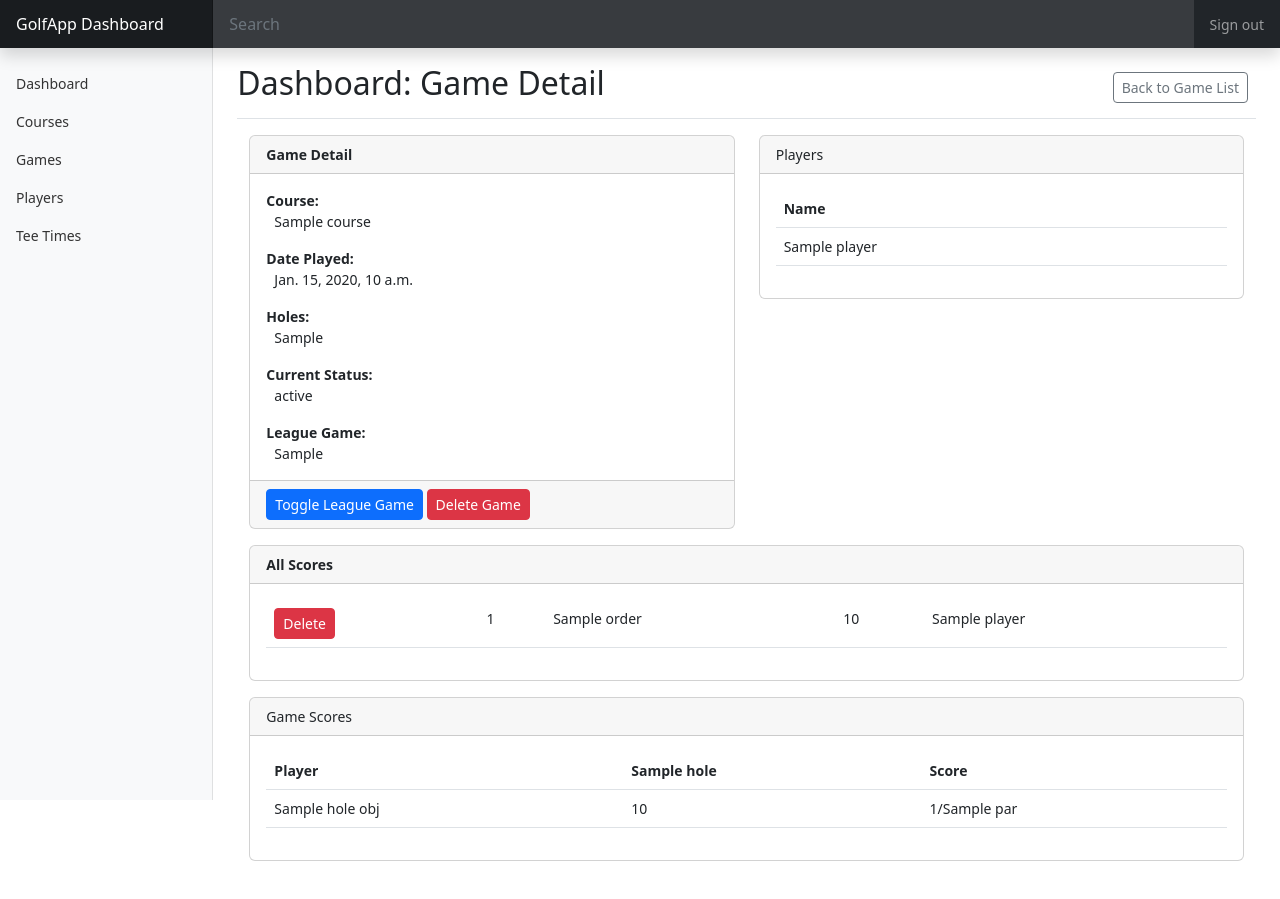
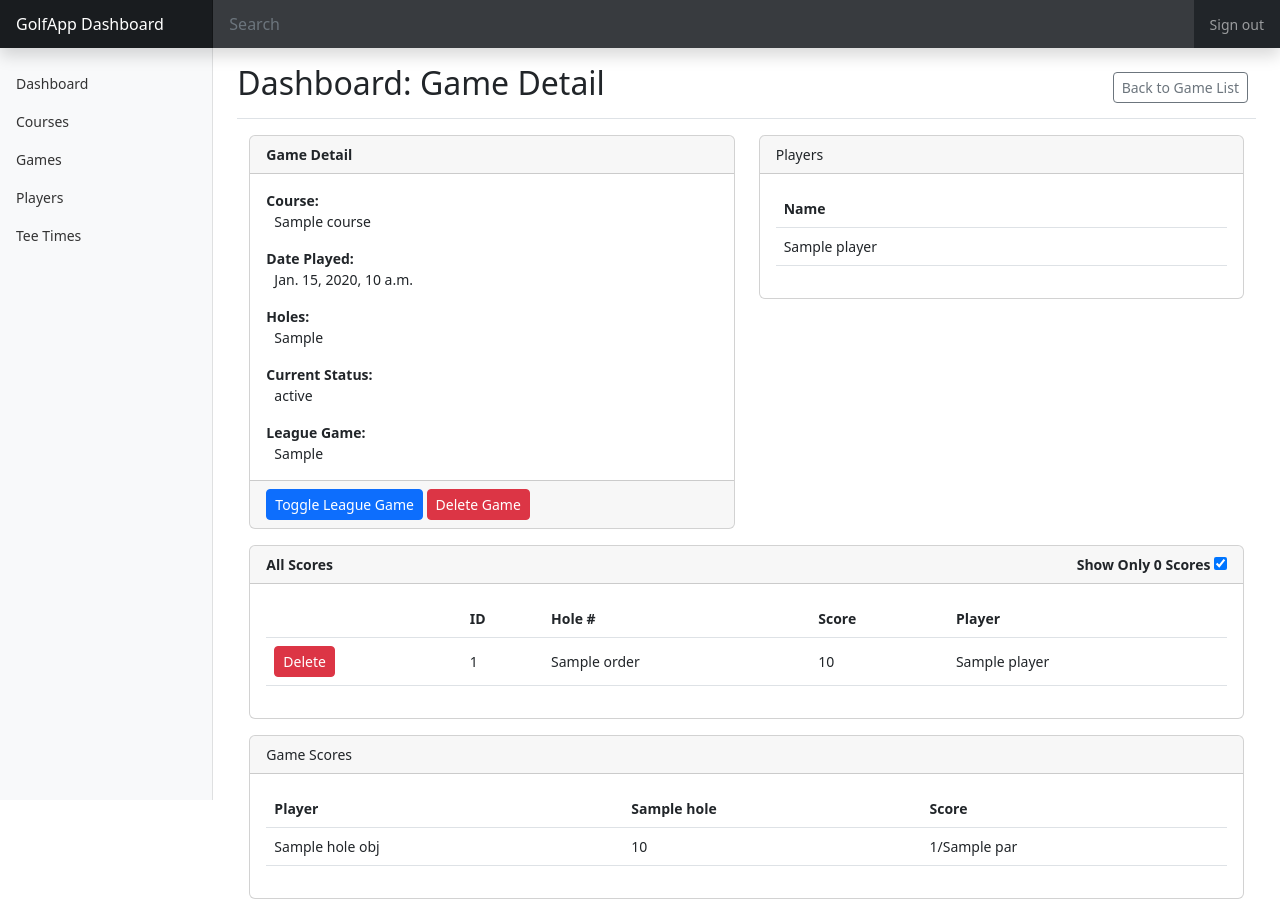
Before and after one commit to rlaneyjr/DjangoGolf, a Django app: template app/dashboard/templates/dashboard/game-detail.html in a window 1280 px wide. Before the commit the page ends 861 px from the top, so only its background shows below. Run offline with Django 4.2, Linux system fonts and the light colour scheme; the template is opened without the code that fills it: most values are stand-ins (such as "Sample title", 1, 10 or a date in 2020).

Commit message:
Added way to filter scores to only show 0 scores

```diff
--- a/app/dashboard/templates/dashboard/game-detail.html
+++ b/app/dashboard/templates/dashboard/game-detail.html
@@ -85,15 +85,24 @@
     </div>
 </div>
 
-{% if all_scores %}
 <div class="row mt-3 mb-3">
     <div class="col-12">
         <div class="card">
             <div class="card-header fw-bold">
-                All Scores
+                All Scores <span class="float-end">Show Only 0 Scores <input type="checkbox" id="hide-score-checkbox"></span>
             </div>
             <div class="card-body">
                 <table class="table">
+                    <thead>
+                        <tr>
+                            <th>&nbsp;</th>
+                            <th>ID</th>
+                            <th>Hole #</th>
+                            <th>Score</th>
+                            <th>Player</th>
+                        </tr>
+                    </thead>
+                    <tbody class="align-middle">
                     {% for score in all_scores %}
                         <tr>
                             <td><button class="btn btn-sm btn-danger delete-score-button" data-score-id="{{score.id}}">Delete</button></td>
@@ -103,12 +112,12 @@
                             <td>{{score.game.player.name}}</td>
                         </tr>
                     {% endfor %}
+                    </tbody>
                 </table>
             </div>
         </div>
     </div>
 </div>
-{% endif %}
 
 {% if game_data.status == "active" or game_data.status == "completed" %}
 <div class="row mt-3">
@@ -495,6 +504,14 @@
                 console.log("Error: ", e.message)
             }
         })
-    })
+    });
+
+    document.addEventListener("DOMContentLoaded", () => {
+        const showAllScores = {{filter_scores}};
+
+        if (showAllScores) {
+            document.getElementById("hide-score-checkbox").checked = true;
+        }
+    });
 </script>
 {% endblock %}
```
Also changed, not shown: app/dashboard/views/main_views.py (+11 -4 lines).
